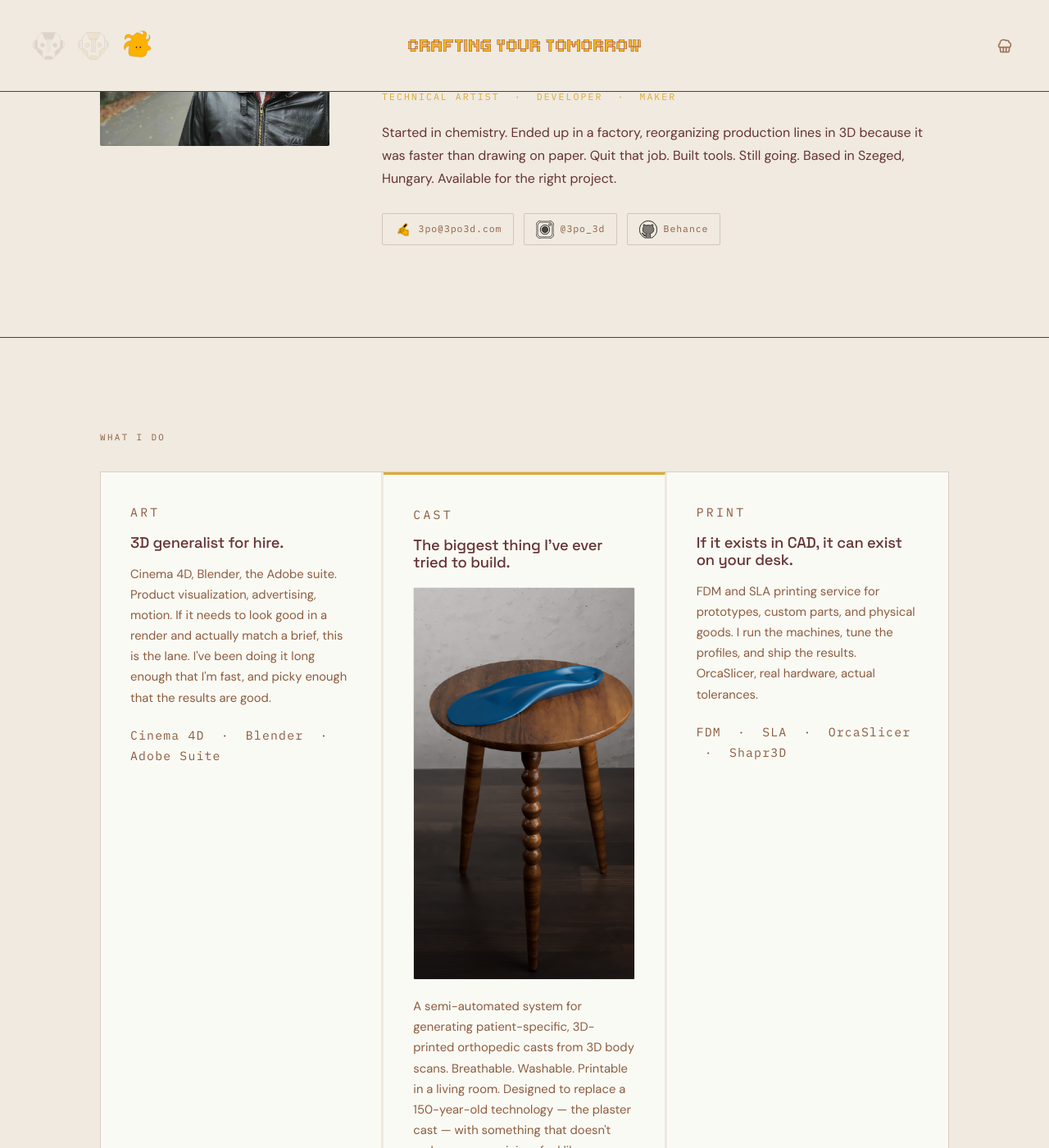
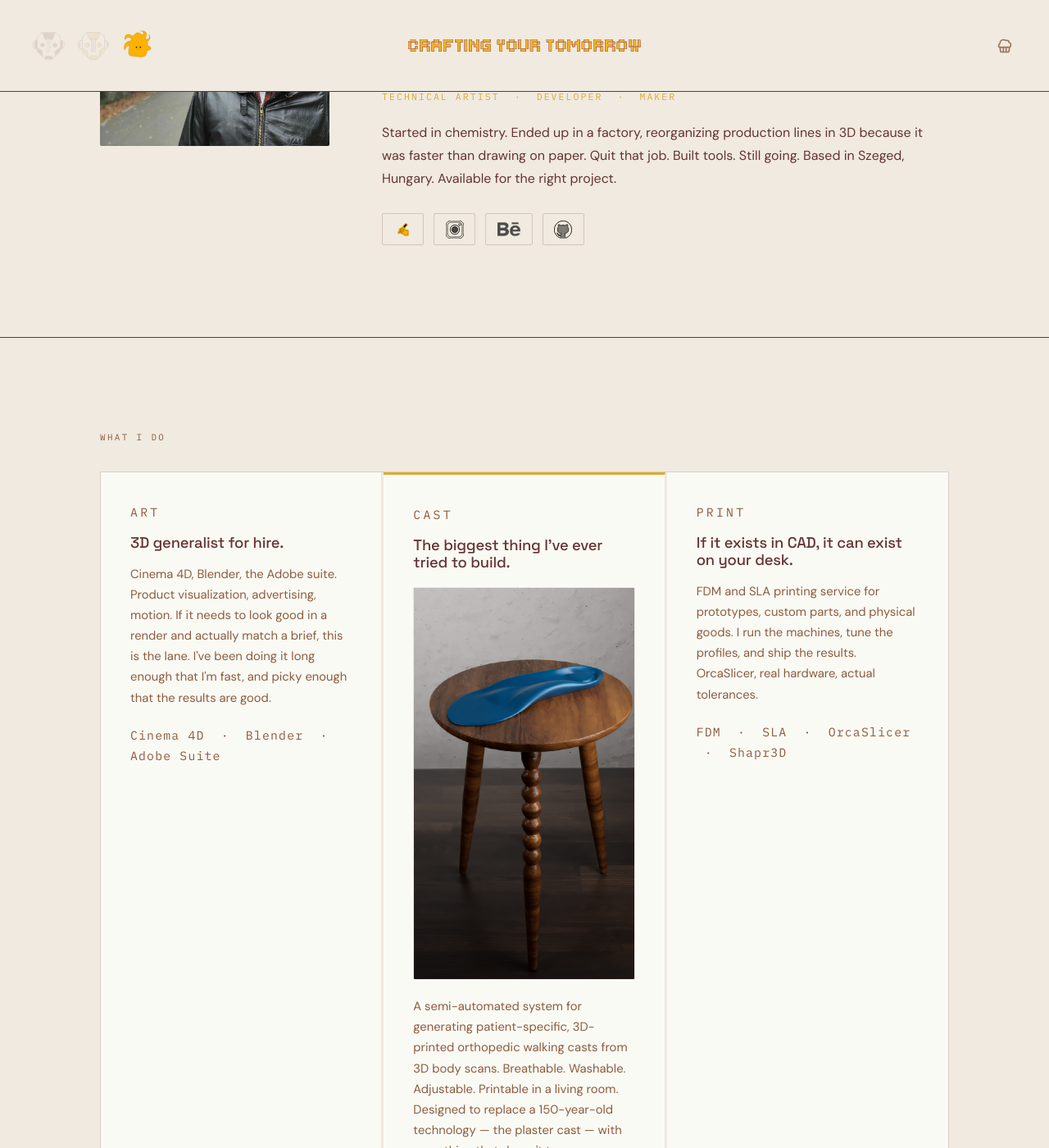
Before and after one commit to 3PO-3D/3po-3d.github.io, a Jekyll site: the page built from creator/index.md, in a window 1280 px wide and 1400 px high, scrolled down 208 px. Shown: the whole window at 82% size. Built offline with Jekyll 4.4.1, drawn with Linux system fonts in a browser that asks for light colours; some of the changed text lies outside the part shown.

Commit message:
fix(creator): use behance.svg icon, theme-aware filter for light/dark visibility

```diff
--- a/assets/css/style.scss
+++ b/assets/css/style.scss
@@ -1642,6 +1642,59 @@ $toggle-travel: calc(#{$toggle-w} - #{$toggle-dot-sz} - #{$toggle-pad} * 2);
   border-radius: 0;
 }
 
+// Sub-label within CAST pillar ("The walking cast" / "The insole")
+.cast-product-label {
+  font-family: $font-mono;
+  font-size: 0.65rem;
+  letter-spacing: 0.18em;
+  text-transform: uppercase;
+  color: var(--text);
+  margin: 1.5rem 0 0.4rem !important;
+  opacity: 0.7;
+}
+
+// Instagram CTA link inside CAST pillar
+.cast-insta-link {
+  display: inline-block;
+  font-family: $font-mono;
+  font-size: 0.72rem;
+  letter-spacing: 0.06em;
+  color: var(--accent);
+  text-decoration: none;
+  margin: 1rem 0 0.5rem;
+  border-bottom: 1px solid transparent;
+  transition: border-color 0.15s;
+
+  &:hover {
+    border-bottom-color: var(--accent);
+    color: var(--accent);
+  }
+}
+
+// Behance icon — SVG has cream fill (#F1EBDD) designed for dark backgrounds.
+// On light theme we invert it to make it visible against the cream page bg.
+// On dark theme it renders naturally.
+.icon-behance {
+  display: block;
+  margin: 0;
+  border-radius: 0;
+  opacity: 0.7;
+  transition: opacity 0.15s, filter 0.15s;
+
+  // Light theme: cream fill on cream bg = invisible. Invert to dark.
+  [data-theme="gold-burgundy"] &,
+  :root:not([data-theme="deep-space"]) & {
+    filter: invert(1) brightness(0.4) sepia(0.4) hue-rotate(330deg);
+  }
+
+  // Dark theme: cream fill shows naturally against dark bg
+  [data-theme="deep-space"] & {
+    filter: none;
+  }
+}
+
+.creator-contact-btn:hover .icon-behance { opacity: 1; }
+
 // Skills section
 .creator-skills {
   padding: 3.5rem 0;
--- a/creator/index.md
+++ b/creator/index.md
@@ -26,17 +26,17 @@ description: "Technical artist, developer, maker. Chemistry background, Cinema 4
         </p>
 
         <div class="creator-contact-row">
-          <a href="mailto:3po@3po3d.com" class="creator-contact-btn" aria-label="Email">
-            <img src="{{ '/assets/icons/Icon=Emails.svg' | relative_url }}" alt="" width="22" height="22" class="icon-no-tint">
-            3po@3po3d.com
+          <a href="mailto:3po@3po3d.com" class="creator-contact-btn" aria-label="Email 3po@3po3d.com">
+            <img src="{{ '/assets/icons/Icon=Emails.svg' | relative_url }}" alt="Email" width="22" height="22" class="icon-no-tint">
           </a>
-          <a href="https://www.instagram.com/3po_3d" target="_blank" rel="noopener" class="creator-contact-btn" aria-label="Instagram">
-            <img src="{{ '/assets/icons/Platform=Instagram.svg' | relative_url }}" alt="" width="22" height="22" class="icon-no-tint">
-            @3po_3d
+          <a href="https://www.instagram.com/3po_3d" target="_blank" rel="noopener" class="creator-contact-btn" aria-label="Instagram @3po_3d">
+            <img src="{{ '/assets/icons/Platform=Instagram.svg' | relative_url }}" alt="Instagram" width="22" height="22" class="icon-no-tint">
           </a>
           <a href="https://www.behance.net/rczbence1" target="_blank" rel="noopener" class="creator-contact-btn" aria-label="Behance">
-            <img src="{{ '/assets/icons/Platform=Github.svg' | relative_url }}" alt="" width="22" height="22" class="icon-no-tint">
-            Behance
+            <img src="{{ '/assets/icons/behance.svg' | relative_url }}" alt="Behance" width="28" height="18" class="icon-behance">
+          </a>
+          <a href="https://github.com/orgs/3PO-3D/discussions" target="_blank" rel="noopener" class="creator-contact-btn" aria-label="GitHub">
+            <img src="{{ '/assets/icons/Platform=Github.svg' | relative_url }}" alt="GitHub" width="22" height="22" class="icon-no-tint">
           </a>
         </div>
       </div>
@@ -62,23 +62,36 @@ description: "Technical artist, developer, maker. Chemistry background, Cinema 4
       <div class="creator-pillar creator-pillar--cast">
         <p class="pillar-label">CAST</p>
         <h3>The biggest thing I've ever tried to build.</h3>
+
         <div class="cast-render-wrap">
           <img
             src="{{ '/assets/img/cast/Main.png' | relative_url }}"
-            alt="CAST — 3D printed orthopedic cast render"
+            alt="CAST — 3D printed walking cast render"
             class="cast-render">
         </div>
-        <p>
-          A semi-automated system for generating patient-specific, 3D-printed orthopedic casts from 3D body scans.
-          Breathable. Washable. Printable in a living room.
-          Designed to replace a 150-year-old technology — the plaster cast — with something that doesn't make a summer injury feel like a punishment.
-        </p>
-        <p>
-          The method exists. The code exists. The printers exist. The renders exist.
-          What doesn't exist yet is the funding and the regulatory infrastructure to manufacture it properly.
-          This one is a long game, and I'm still playing it.
-        </p>
-        <p class="pillar-tags">Shapr3D &nbsp;·&nbsp; FDM Printing &nbsp;·&nbsp; Python &nbsp;·&nbsp; R&D</p>
+
+        <p>A semi-automated system for generating patient-specific, 3D-printed orthopedic walking casts from 3D body scans. Breathable. Washable. Adjustable. Printable in a living room. Designed to replace a 150-year-old technology — the plaster cast — with something that doesn't turn a recovery into a punishment.</p>
+
+        <p class="cast-product-label">The walking cast</p>
+        <p>The cast snaps on with magnets and two wide velcro straps — one around the calf, one threaded through the outsole. As your calf shrinks during recovery (and it will — sometimes dramatically), the straps adjust. It follows your leg. The outsole has a structural void in the centre that collapses when you stand, giving you a flatter contact surface, but rolls forward on each step so you can walk without needing ankle flexion. Held by magnets and physics.</p>
+
+        <div class="cast-render-wrap">
+          <img
+            src="{{ '/assets/img/cast/Closeup_display.png' | relative_url }}"
+            alt="CAST — custom orthopedic insole"
+            class="cast-render">
+        </div>
+
+        <p class="cast-product-label">The insole</p>
+        <p>Every walking cast needs an orthopedic insole. So I built one. Infill pattern and density are tuned per person — foot shape, arch type, body weight — so it's soft where comfort matters and firm where support does. Flat-footed? Supported. Pronating? Corrected. Thin enough to fit inside most shoes, which most orthopedic insoles can't claim. It comes with the cast. It's not an afterthought.</p>
+
+        <p>The method exists. The code exists. The printers exist. What doesn't exist yet is the funding and the regulatory infrastructure to manufacture it at scale. This one is a long game, and I'm still playing it.</p>
+
+        <a href="https://www.instagram.com/p/DQzvSqFAiMT/?img_index=2" target="_blank" rel="noopener" class="cast-insta-link">
+          See it on Instagram →
+        </a>
+
+        <p class="pillar-tags">Shapr3D &nbsp;·&nbsp; FDM Printing &nbsp;·&nbsp; Python &nbsp;·&nbsp; Parametric design &nbsp;·&nbsp; R&amp;D</p>
       </div>
 
       <div class="creator-pillar">
@@ -201,7 +214,7 @@ description: "Technical artist, developer, maker. Chemistry background, Cinema 4
       <a href="mailto:3po@3po3d.com" class="btn btn-accent">Send an email</a>
       <a href="https://www.instagram.com/3po_3d" target="_blank" rel="noopener" class="btn btn-outline">Instagram</a>
       <a href="https://www.behance.net/rczbence1" target="_blank" rel="noopener" class="btn btn-outline">Behance</a>
-      <a href="https://github.com/3PO-3D" target="_blank" rel="noopener" class="btn btn-outline">GitHub</a>
+      <a href="https://github.com/orgs/3PO-3D/discussions" target="_blank" rel="noopener" class="btn btn-outline">GitHub</a>
     </div>
   </div>
 </section>
```
Also changed, not shown: assets/icons/behance.svg (added).
